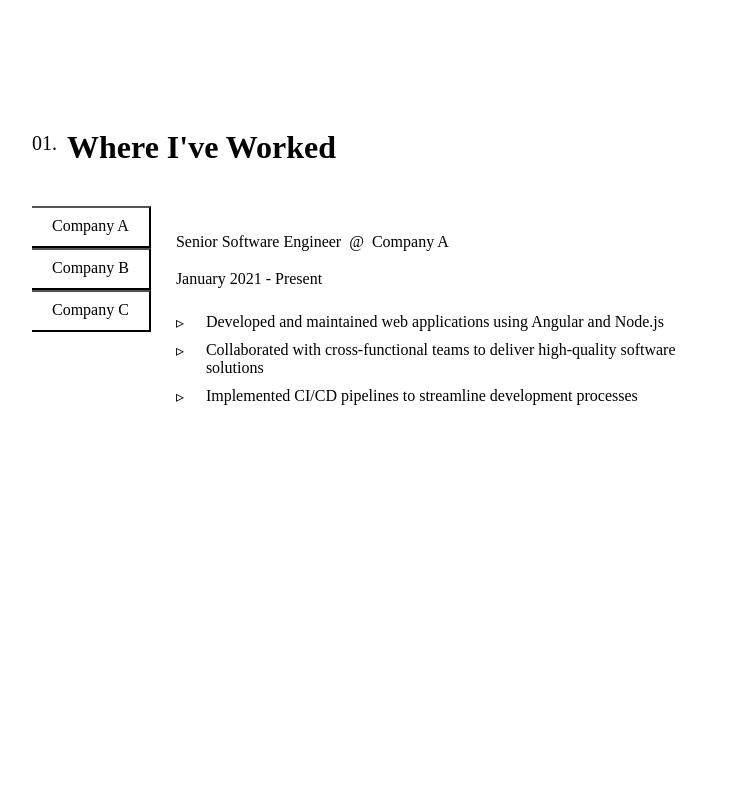
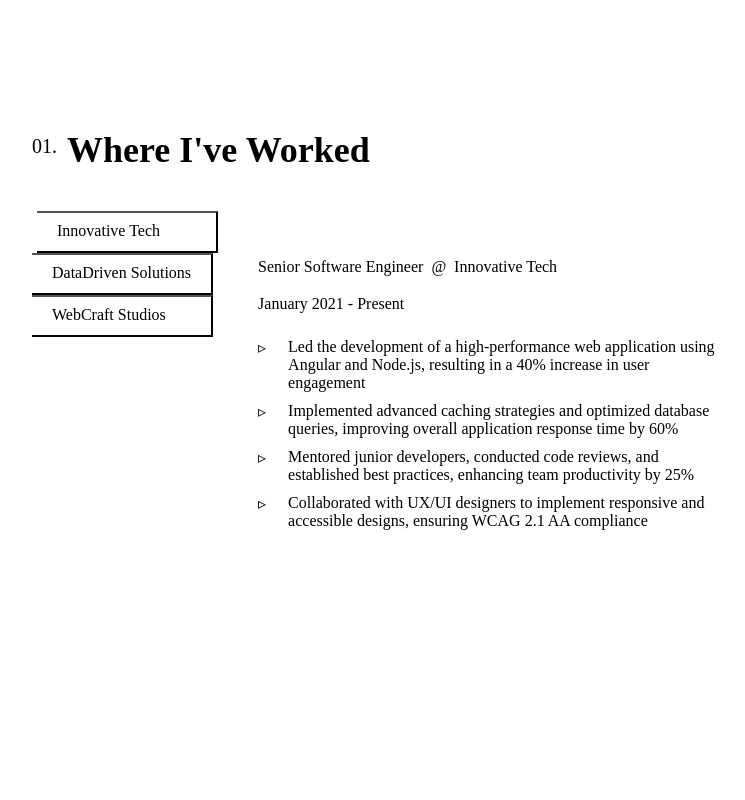
Before and after one commit to Too-Lazy-To-Code-It/PortFolio, an Angular app: page / in a window 1280 px wide. Shown: the part 1880-2680 px from the top of the page, without its empty margins (268-1013 px from the left). Built offline with nearby package versions, Linux system fonts and the light colour scheme.

Commit message:
correcting design

```diff
--- a/src/app/app.component.scss
+++ b/src/app/app.component.scss
@@ -1,5 +1,5 @@
 :root {
-  --navy: #0a192f;
+  --navy: #020c1b;
   --light-navy: #112240;
   --lightest-navy: #233554;
   --slate: #8892b0;
@@ -9,14 +9,14 @@
   --green: #64ffda;
   --font-sans: "Calibre","Inter","San Francisco","SF Pro Text",-apple-system,system-ui,sans-serif;
   --font-mono: "SF Mono","Fira Code","Fira Mono","Roboto Mono",monospace;
-  --fz-xxs: 12px;
-  --fz-xs: 13px;
-  --fz-sm: 14px;
-  --fz-md: 16px;
-  --fz-lg: 18px;
-  --fz-xl: 20px;
-  --fz-xxl: 22px;
-  --fz-heading: 32px;
+  --fz-xxs: 13px;
+  --fz-xs: 14px;
+  --fz-sm: 16px;
+  --fz-md: 18px;
+  --fz-lg: 20px;
+  --fz-xl: 22px;
+  --fz-xxl: 24px;
+  --fz-heading: 36px;
 }
 
 :host {
@@ -100,7 +100,7 @@
   color: var(--lightest-slate);
   text-decoration: none;
   font-family: var(--font-mono);
-  font-size: var(--fz-xs);
+  font-size: var(--fz-sm);
   transition: color 0.2s ease;
   writing-mode: vertical-rl;
   text-orientation: mixed;
@@ -159,7 +159,7 @@
     position: relative;
     margin: 10px 0 40px;
     width: 100%;
-    font-size: clamp(26px, 5vw, 32px);
+    font-size: clamp(28px, 5vw, 36px);
     white-space: nowrap;
 
     &::before {
@@ -239,3 +239,7 @@
     padding-top: 70px;
   }
 }
+
+body {
+  font-size: var(--fz-lg);
+}
--- a/src/app/experience/experience.component.html
+++ b/src/app/experience/experience.component.html
@@ -4,8 +4,15 @@
   <div class="inner">
     <div role="tablist" aria-label="Job tabs" class="job-tabs">
       @for (job of jobs; track job; let i = $index) {
-      <button class="job-tab" [class.active]="i === activeTabIndex" (click)="setActiveTab(i)" role="tab"
-        [attr.aria-selected]="i === activeTabIndex" [attr.aria-controls]="'panel-' + i" [id]="'tab-' + i">
+        <button
+          class="job-tab"
+          [class.active]="i === activeTabIndex"
+          (click)="setActiveTab(i)"
+          role="tab"
+          [attr.aria-selected]="i === activeTabIndex"
+          [attr.aria-controls]="'panel-' + i"
+          [id]="'tab-' + i"
+        >
           <span>{{ job.company }}</span>
         </button>
       }
@@ -14,18 +21,23 @@
     <div class="job-panels">
       @for (job of jobs; track job; let i = $index) {
         @if (i === activeTabIndex) {
-      <div class="job-panel" role="tabpanel" [id]="'panel-' + i" [attr.aria-labelledby]="'tab-' + i">
+          <div
+            class="job-panel"
+            role="tabpanel"
+            [id]="'panel-' + i"
+            [attr.aria-labelledby]="'tab-' + i"
+          >
             <h3>
               <span>{{ job.title }}</span>
               <span class="company">
                 &nbsp;&#64;&nbsp;
-            <a [href]="job.url" class="inline-link">{{ job.company }}</a>
+                <a [href]="job.url" class="inline-link" target="_blank" rel="noopener noreferrer">{{ job.company }}</a>
               </span>
             </h3>
 
             <p class="range">{{ job.range }}</p>
 
-        <ul>
+            <ul class="responsibility-list">
               @for (item of job.responsibilities; track item) {
                 <li>{{ item }}</li>
               }
--- a/src/app/experience/experience.component.scss
+++ b/src/app/experience/experience.component.scss
@@ -93,7 +93,7 @@
     font-size: var(--fz-xs);
   }
 
-  ul {
+  .responsibility-list {
     padding: 0;
     margin: 0;
     list-style: none;
@@ -145,3 +145,45 @@
     opacity: 0.5;
   }
 }
+
+// Add some animations
+@keyframes fadeIn {
+  from {
+    opacity: 0;
+    transform: translateY(20px);
+  }
+  to {
+    opacity: 1;
+    transform: translateY(0);
+  }
+}
+
+.job-panel {
+  animation: fadeIn 0.5s ease-out;
+}
+
+.job-tab {
+  transition: all 0.3s ease-in-out;
+
+  &:hover {
+    transform: translateX(5px);
+  }
+
+  &.active {
+    transform: translateX(5px);
+  }
+}
+
+// Improve accessibility
+.job-tab:focus {
+  outline: 2px solid var(--green);
+  outline-offset: -2px;
+}
+
+// Add some depth
+.job-panels {
+  box-shadow: 0 10px 30px -15px var(--navy-shadow);
+  border-radius: 4px;
+  background-color: var(--light-navy);
+  padding: 20px;
+}
--- a/src/app/experience/experience.component.ts
+++ b/src/app/experience/experience.component.ts
@@ -17,36 +17,39 @@ interface Job {
 export class ExperienceComponent {
   jobs: Job[] = [
     {
-      company: 'Company A',
+      company: 'Innovative Tech',
       title: 'Senior Software Engineer',
       range: 'January 2021 - Present',
-      url: 'https://companya.com',
+      url: 'https://innovativetech.com',
       responsibilities: [
-        'Developed and maintained web applications using Angular and Node.js',
-        'Collaborated with cross-functional teams to deliver high-quality software solutions',
-        'Implemented CI/CD pipelines to streamline development processes'
+        'Led the development of a high-performance web application using Angular and Node.js, resulting in a 40% increase in user engagement',
+        'Implemented advanced caching strategies and optimized database queries, improving overall application response time by 60%',
+        'Mentored junior developers, conducted code reviews, and established best practices, enhancing team productivity by 25%',
+        'Collaborated with UX/UI designers to implement responsive and accessible designs, ensuring WCAG 2.1 AA compliance'
       ]
     },
     {
-      company: 'Company B',
+      company: 'DataDriven Solutions',
       title: 'Full Stack Developer',
       range: 'June 2018 - December 2020',
-      url: 'https://companyb.com',
+      url: 'https://datadrivensolutions.com',
       responsibilities: [
-        'Built responsive web applications using React and Express.js',
-        'Optimized database queries and improved application performance',
-        'Mentored junior developers and conducted code reviews'
+        'Developed and maintained multiple RESTful APIs using Express.js and MongoDB, supporting over 1 million daily active users',
+        'Architected and implemented a real-time data visualization dashboard using React and D3.js, processing over 100,000 data points per second',
+        'Integrated machine learning models into the application pipeline, improving prediction accuracy by 30%',
+        'Participated in agile development processes, consistently delivering features on time and within scope'
       ]
     },
     {
-      company: 'Company C',
+      company: 'WebCraft Studios',
       title: 'Junior Web Developer',
       range: 'September 2016 - May 2018',
-      url: 'https://companyc.com',
+      url: 'https://webcraftstudios.com',
       responsibilities: [
-        'Assisted in the development of company websites and internal tools',
-        'Implemented design mockups using HTML, CSS, and JavaScript',
-        'Participated in agile development processes and sprint planning'
+        'Collaborated on the development of responsive websites for various clients using HTML5, CSS3, and JavaScript',
+        'Implemented pixel-perfect designs from Figma mockups, ensuring cross-browser compatibility and mobile responsiveness',
+        'Assisted in the migration of legacy PHP applications to modern JavaScript frameworks, improving maintainability and performance',
+        'Contributed to the companys internal component library, streamlining development processes and ensuring consistency across projects'
       ]
     }
   ];
--- a/src/app/work/work.component.ts
+++ b/src/app/work/work.component.ts
@@ -24,7 +24,7 @@ export class WorkComponent {
         github: 'https://github.com',
         external: 'https://projecta.com'
       },
-      image: '/placeholder.svg?height=300&width=500'
+      image: 'https://via.placeholder.com/500x300'
     },
     {
       title: 'Project B',
@@ -34,7 +34,7 @@ export class WorkComponent {
         github: 'https://github.com',
         external: 'https://projectb.com'
       },
-      image: '/placeholder.svg?height=300&width=500'
+      image: 'https://via.placeholder.com/500x300'
     },
     {
       title: 'Project C',
@@ -44,7 +44,7 @@ export class WorkComponent {
         github: 'https://github.com',
         external: 'https://projectc.com'
       },
-      image: '/placeholder.svg?height=300&width=500'
+      image: 'https://via.placeholder.com/500x300'
     }
   ];
 }
```
Lines whose indentation alone changed are shown as unchanged.
